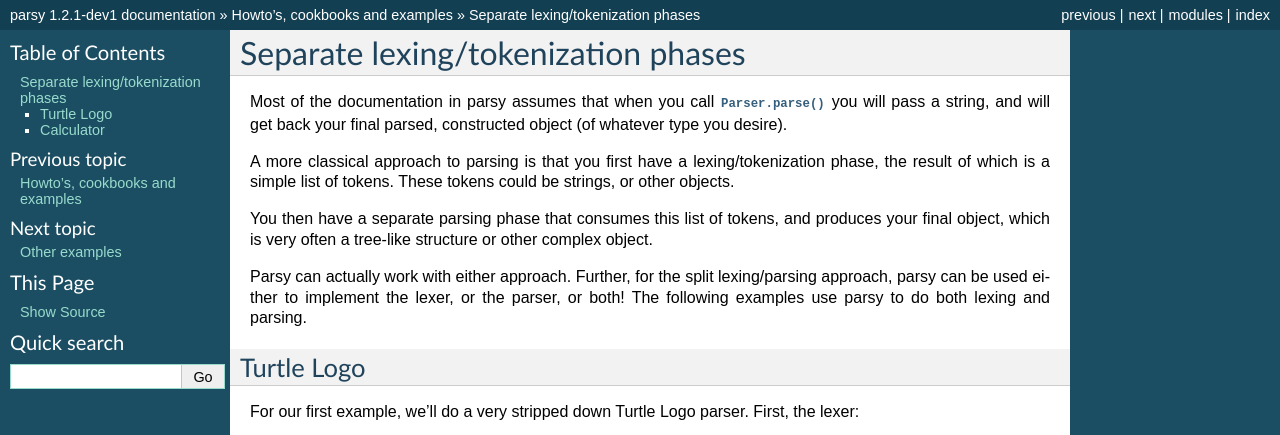
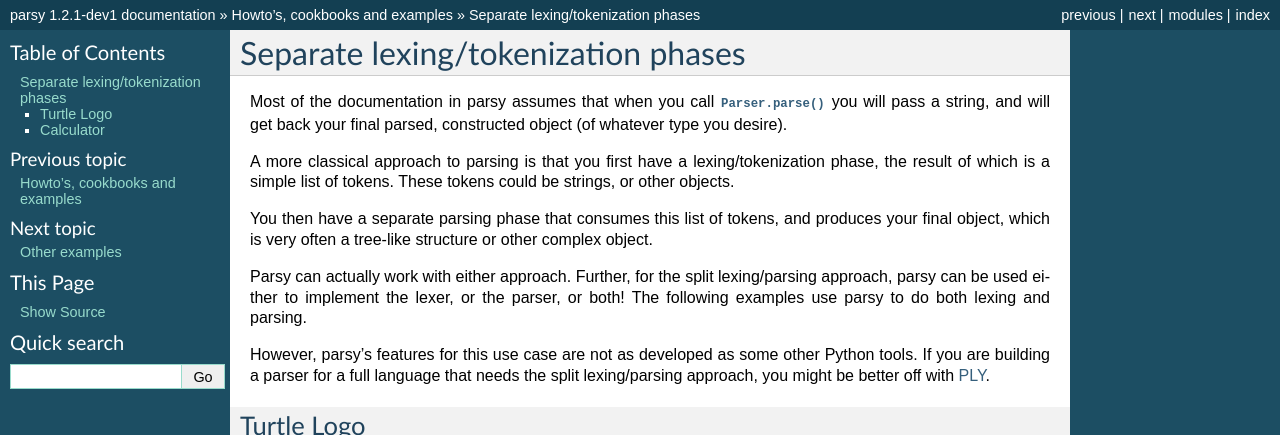
Before and after one commit to python-parsy/parsy, a Sphinx documentation site: the page built from docs/howto/lexing.rst, in a window 1280 px wide and 900 px high, cut to the strip 0-435 px from the top of the window. Built offline with Sphinx 7.4.7, drawn with Linux system fonts in a browser that asks for light colours.

Commit message:
Mentions of PLY as an alternative in docs

```diff
--- a/docs/howto/lexing.rst
+++ b/docs/howto/lexing.rst
@@ -19,6 +19,11 @@ complex object.
 Parsy can actually work with either approach. Further, for the split
 lexing/parsing approach, parsy can be used either to implement the lexer, or the
 parser, or both! The following examples use parsy to do both lexing and parsing.
+
+However, parsy's features for this use case are not as developed as some other
+Python tools. If you are building a parser for a full language that needs the
+split lexing/parsing approach, you might be better off with `PLY
+<http://www.dabeaz.com/ply/>`_.
 
 Turtle Logo
 ===========
--- a/docs/overview.rst
+++ b/docs/overview.rst
@@ -84,6 +84,10 @@ Other Python projects
   documentation, although it has more builtin functionality in terms
   of provided utilities for certain parsing tasks.
 
+* `PLY <http://www.dabeaz.com/ply/>`_. A pure Python implementation of
+  the classic lex/yacc parsing tools. It is well suited to large grammars
+  that would be found in typical programming languages.
+
 * `funcparserlib <https://github.com/vlasovskikh/funcparserlib>`_ - the most
   similar to parsy. It differs from parsy mainly in normally using a separate
   tokenization phase, lacking the convenience of the :func:`generate` method for
```
